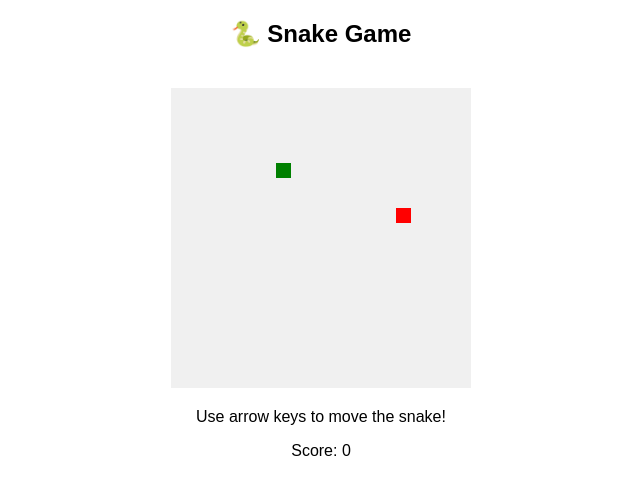
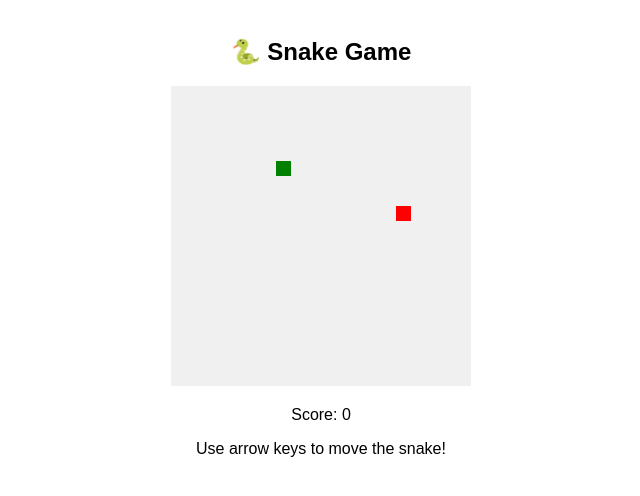
Before and after one commit to abenojaharold12-sketch/e-chain-1, a website: page games/snake.html in a window 1280 px wide. Shown: the whole page, without its empty margins (319-959 px from the left). Drawn offline with Linux system fonts and the light colour scheme.

Commit message:
Update snake.html

```diff
--- a/games/snake.html
+++ b/games/snake.html
@@ -4,74 +4,67 @@
   <meta charset="UTF-8">
   <title>Snake Game</title>
   <style>
-    body { text-align: center; font-family: Arial; }
-    canvas { background: #f0f0f0; margin-top: 20px; }
+    body { text-align: center; font-family: Arial; padding: 10px; }
+    canvas { background: #f0f0f0; margin: 20px auto; display: block; max-width: 100%; }
   </style>
 </head>
 <body>
 
 <h2>🐍 Snake Game</h2>
 <canvas id="game" width="300" height="300"></canvas>
+<p id="score">Score: 0</p>
 <p>Use arrow keys to move the snake!</p>
-<p id="score">Score: 0</p>
 
 <script>
-const canvas = document.getElementById("game");
-const ctx = canvas.getContext("2d");
-const box = 15;
-let score = 0;
-
-let snake = [{x: box*5, y: box*5}];
-let food = {x: Math.floor(Math.random()*20)*box, y: Math.floor(Math.random()*20)*box};
-let dx = box;
-let dy = 0;
+const canvas=document.getElementById("game");
+const ctx=canvas.getContext("2d");
+const box=15;
+let score=0;
+let snake=[{x:box*5,y:box*5}];
+let food={x:Math.floor(Math.random()*20)*box, y:Math.floor(Math.random()*20)*box};
+let dx=box, dy=0;
 
 document.addEventListener("keydown", direction);
 
-function direction(e) {
-  if(e.key === "ArrowUp" && dy === 0){ dx=0; dy=-box; }
-  else if(e.key === "ArrowDown" && dy === 0){ dx=0; dy=box; }
-  else if(e.key === "ArrowLeft" && dx === 0){ dx=-box; dy=0; }
-  else if(e.key === "ArrowRight" && dx === 0){ dx=box; dy=0; }
+function direction(e){
+  if(e.key==="ArrowUp" && dy===0){ dx=0; dy=-box; }
+  else if(e.key==="ArrowDown" && dy===0){ dx=0; dy=box; }
+  else if(e.key==="ArrowLeft" && dx===0){ dx=-box; dy=0; }
+  else if(e.key==="ArrowRight" && dx===0){ dx=box; dy=0; }
 }
 
-function draw() {
+function draw(){
   ctx.clearRect(0,0,canvas.width,canvas.height);
 
   snake.forEach((s,i)=>{
-    ctx.fillStyle = i===0 ? "green" : "lightgreen";
-    ctx.fillRect(s.x, s.y, box, box);
+    ctx.fillStyle=i===0?"green":"lightgreen";
+    ctx.fillRect(s.x,s.y,box,box);
   });
 
-  ctx.fillStyle = "red";
-  ctx.fillRect(food.x, food.y, box, box);
+  ctx.fillStyle="red";
+  ctx.fillRect(food.x,food.y,box,box);
 
-  let head = {x: snake[0].x + dx, y: snake[0].y + dy};
+  let head={x:snake[0].x+dx, y:snake[0].y+dy};
 
-  // Check collisions
-  if(head.x < 0 || head.x >= canvas.width || head.y < 0 || head.y >= canvas.height || snake.some(s => s.x===head.x && s.y===head.y)){
-    alert("Game Over! Score: " + score);
-    snake = [{x: box*5, y: box*5}];
-    dx=box; dy=0; score=0;
-    food = {x: Math.floor(Math.random()*20)*box, y: Math.floor(Math.random()*20)*box};
-    document.getElementById("score").textContent = "Score: " + score;
+  if(head.x<0||head.x>=canvas.width||head.y<0||head.y>=canvas.height||
+     snake.some(s=>s.x===head.x&&s.y===head.y)){
+    alert("Game Over! Score: "+score);
+    snake=[{x:box*5,y:box*5}]; dx=box; dy=0; score=0;
+    food={x:Math.floor(Math.random()*20)*box, y:Math.floor(Math.random()*20)*box};
+    document.getElementById("score").textContent="Score: "+score;
     return;
   }
 
   snake.unshift(head);
+  if(head.x===food.x && head.y===food.y){
+    score++;
+    food={x:Math.floor(Math.random()*20)*box, y:Math.floor(Math.random()*20)*box};
+  } else snake.pop();
 
-  // Eat food
-  if(head.x === food.x && head.y === food.y){
-    score++;
-    food = {x: Math.floor(Math.random()*20)*box, y: Math.floor(Math.random()*20)*box};
-  } else {
-    snake.pop();
-  }
-
-  document.getElementById("score").textContent = "Score: " + score;
+  document.getElementById("score").textContent="Score: "+score;
 }
 
-setInterval(draw, 150);
+setInterval(draw,150);
 </script>
 
 </body>
```
